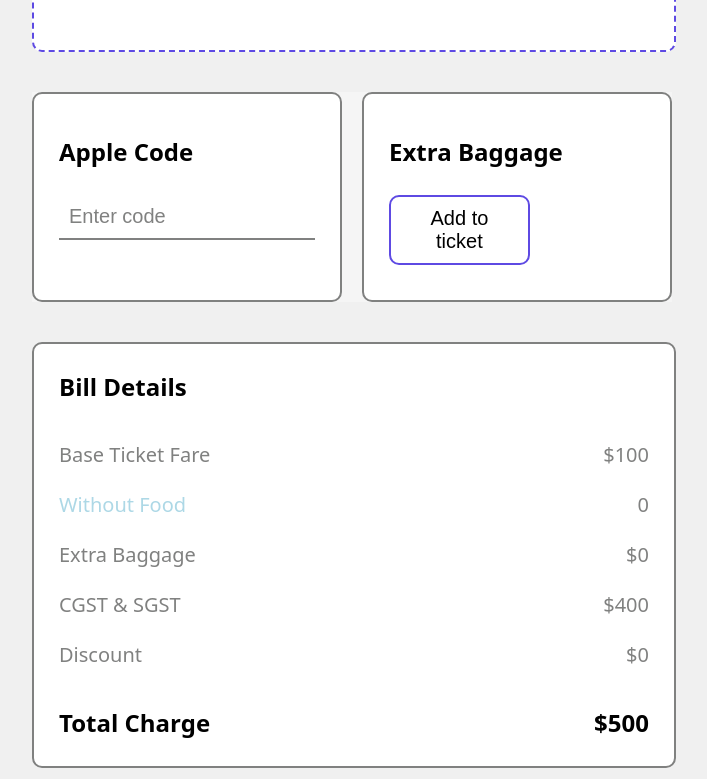
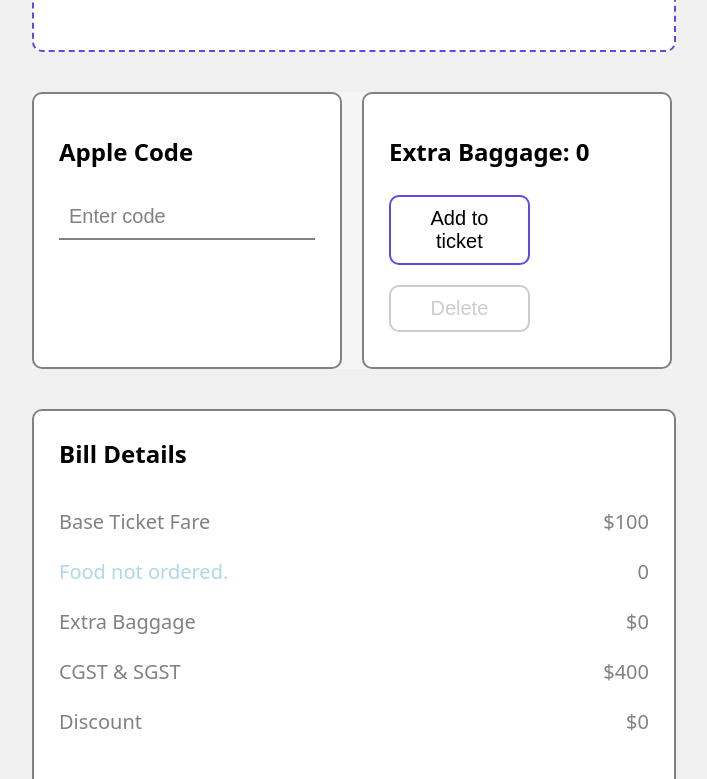
Before and after one commit to RiakhinEvgeniy/react-railway-tickets, a React (Vite) app in the folder railway-tickets/: page /review in a window 1280 px wide. Shown: the part 696-1475 px from the top of the page, without its empty margins (288-995 px from the left). Built offline with nearby package versions, Linux system fonts and the light colour scheme.

Commit message:
ADDED: a button to reduce the amount of baggage.

```diff
--- a/railway-tickets/src/components/apply/Apply.scss
+++ b/railway-tickets/src/components/apply/Apply.scss
@@ -1,7 +1,7 @@
 .apply-box {
   display: flex;
   justify-content: space-between;
-  background-color: #F5F5F5;
+  background-color: #f5f5f5;
 
   &__code-bag {
     display: flex;
@@ -47,5 +47,23 @@
       font-size: 20px;
       cursor: pointer;
     }
+
+    &__btn-delete {
+      margin: 10px 0px;
+      color: black;
+      background-color: inherit;
+      border: 2px solid #e35e5e;
+      border-radius: 10px;
+      width: 55%;
+      padding: 10px 25px;
+      font-size: 20px;
+      cursor: pointer;
+
+      &:disabled {
+        border: 2px solid #cccccc;
+        color: #cccccc;
+        cursor: not-allowed;
+      }
+    }
   }
 }
--- a/railway-tickets/src/components/apply/Apply.tsx
+++ b/railway-tickets/src/components/apply/Apply.tsx
@@ -1,13 +1,17 @@
 import { useDispatch, useSelector } from 'react-redux';
 import type { AppDispatch, RootState } from '../../redux/store';
-import { addBaggage, type Baggage } from '../../redux/baggageSlice';
+import {
+  addBaggage,
+  cancelBaggage,
+  type Baggage,
+} from '../../redux/baggageSlice';
 import { isApplyCode } from '../../util/discountUtil';
 import {
   clearPromo,
   saveCurrentPromo,
   setPromoCode,
 } from '../../redux/promoSlice';
-import { addAmount } from '../../redux/generalCounter';
+import { addAmount, decreaseAmountBaggage } from '../../redux/generalCounter';
 import './Apply.scss';
 
 function Apply() {
@@ -33,13 +37,24 @@ function Apply() {
 
   function addBaggageToTicket() {
     const newBaggage: Baggage = {
-      priceOfBaggage: 240,
+      priceOfBaggage: 50,
       isAdded: true,
     };
 
     dispatch(addBaggage(newBaggage));
+
     if (amountBaggage >= 0) {
       dispatch(addAmount({ amountBaggage: amountBaggage + 1, amountFood }));
+    }
+  }
+
+  function decreaseAmountBaggageFromTicket() {
+    if (amountBaggage <= 0) return;
+    if (amountBaggage === 1) {
+      dispatch(decreaseAmountBaggage());
+      dispatch(cancelBaggage());
+    } else {
+      dispatch(decreaseAmountBaggage());
     }
   }
 
@@ -57,7 +72,7 @@ function Apply() {
         />
       </div>
       <div className="apply-box__code-bag">
-        <h2 className="apply-box__code-bag__title">Extra Baggage</h2>
+        <h2 className="apply-box__code-bag__title">{`Extra Baggage: ${amountBaggage}`}</h2>
         <button
           type="button"
           className="apply-box__code-bag__btn"
@@ -65,6 +80,14 @@ function Apply() {
         >
           Add to ticket
         </button>
+        <button
+          type="button"
+          className="apply-box__code-bag__btn-delete"
+          onClick={decreaseAmountBaggageFromTicket}
+          disabled={amountBaggage <= 0}
+        >
+          Delete
+        </button>
       </div>
     </div>
   );
--- a/railway-tickets/src/components/totalcard/TotalCard.tsx
+++ b/railway-tickets/src/components/totalcard/TotalCard.tsx
@@ -1,9 +1,11 @@
 import { useSelector } from 'react-redux';
 import './TotalCard.scss';
 import { selectTotalPriceDetails } from '../../redux/selectors/totalSelectors';
+import type { RootState } from '../../redux/store';
 
 function TotalCard() {
   const total = useSelector(selectTotalPriceDetails);
+  const amountBaggage = useSelector((state: RootState) => state.generalCounterData.amountBaggage);
 
   return (
     <div className="totalcard">
@@ -24,7 +26,7 @@ function TotalCard() {
               </span>
             ))
           ) : (
-            <span style={{ color: 'lightblue' }}>Without Food</span>
+            <span style={{ color: 'lightblue' }}>Food not ordered.</span>
           )}
         </div>
         <div className="totalcard__info__box-for-name">
@@ -40,7 +42,7 @@ function TotalCard() {
       </div>
       <div className="totalcard__info">
         <span>Extra Baggage</span>
-        <span>{`$${total.baggagePrice}`}</span>
+        <span>{`$${total.baggagePrice * amountBaggage}`}</span>
       </div>
       <div className="totalcard__info">
         <span>CGST & SGST</span>
--- a/railway-tickets/src/components/travellerdetails/TravellerDetails.tsx
+++ b/railway-tickets/src/components/travellerdetails/TravellerDetails.tsx
@@ -43,7 +43,7 @@ function TravellerDetails({ travellerInfo }: TravellerInfoProps) {
               <span key={i}>{nameOfDish}</span>
             ))
           ) : (
-            <span style={{ color: 'lightblue' }}>Without Food</span>
+            <span style={{ color: 'lightblue' }}>Food not ordered.</span>
           )}
         </div>
         <div>
--- a/railway-tickets/src/components/travellerdetails_success/TravellerDetailsSuccess.tsx
+++ b/railway-tickets/src/components/travellerdetails_success/TravellerDetailsSuccess.tsx
@@ -1,44 +1,44 @@
-import "./TravellerDetailsSuccess.scss";
+import { useSelector } from 'react-redux';
+import './TravellerDetailsSuccess.scss';
+import type { RootState } from '../../redux/store';
+import { selectTotalPriceDetails } from '../../redux/selectors/totalSelectors';
 
-interface TravellerInfo {
-  name: string;
-  extraBaggage?: number;
-  nameOfFood?: string;
-  extraFood?: number;
-  email: string;
-}
-
-interface TravellerInfoProps {
-  travellerInfo: TravellerInfo;
-}
-
-function TravellerDetailsSuccess({ travellerInfo }: TravellerInfoProps) {
-  const {
-    name,
-    email,
-    extraBaggage = 0,
-    nameOfFood = "Paneer Ticca Rice Bowl - Mini",
-    extraFood = 0,
-  } = travellerInfo;
+function TravellerDetailsSuccess() {
+  const passengerInfo = useSelector(
+    (state: RootState) => state.passengerData.passenger
+  );
+  const amountBaggage = useSelector(
+    (state: RootState) => state.generalCounterData.amountBaggage
+  );
+  const amountFood = useSelector(
+    (state: RootState) => state.generalCounterData.amountFood
+  );
+  const total = useSelector(selectTotalPriceDetails);
   return (
     <div className="travellersuc">
       <h2>Traveller Details</h2>
       <div className="travellersuc__info">
-        <span>{name}</span>
+        <span>{passengerInfo.fullName}</span>
       </div>
       <div className="travellersuc__info-ticket">
         <span>Booking Status : Confirmed (CNF)</span>
         <span>Seat/Coach no. : Class 2A & Tatkal Quota</span>
-        <span>{`Extra Baggage: ${extraBaggage}`}</span>
-        <span>{`${nameOfFood}: ${extraFood}`}</span>
+        <span>{`Extra Baggage: ${amountBaggage}`}</span>
+        {total.namesOfDish.length > 0 ? (
+          total.namesOfDish.map((nameOfDish, i) => (
+            <span key={i}>{`${nameOfDish}: ${amountFood}`}</span>
+          ))
+        ) : (
+          <span>Food not ordered.</span>
+        )}
       </div>
       <div className="travellersuc__info__email">
         <span>E-Tickets will be sent to:</span>
-        <span>{email}</span>
+        <span>{passengerInfo.email}</span>
       </div>
       <div className="travellersuc__total">
         <span className="travellersuc__total__text">Total Fare</span>
-        <span className="travellersuc__total__text">$1740</span>
+        <span className="travellersuc__total__text">{`$${total.total}`}</span>
       </div>
     </div>
   );
--- a/railway-tickets/src/pages/paymentpage/PaymentPage.tsx
+++ b/railway-tickets/src/pages/paymentpage/PaymentPage.tsx
@@ -13,9 +13,9 @@ import Footer from '../../components/footer/Footer';
 import Policy from '../../components/policy/Policy';
 import { useSelector } from 'react-redux';
 import type { RootState } from '../../redux/store';
-import './PaymentPage.scss';
 import { selectTotalPriceDetails } from '../../redux/selectors/totalSelectors';
 import { calculateAge } from '../../util/calculateAge';
+import './PaymentPage.scss';
 
 type Pay = 'credit' | 'paypal' | 'bitcoin';
 
@@ -109,8 +109,8 @@ function PaymentPage() {
               Discounts, offers and price concessions will be applied later
               during payment
             </span>
-            <SimpleButton className="blue" text="Book Now" />
-            <SimpleButton className="transparent" text="Cancel" />
+            <SimpleButton id='payment-booknow' className="blue" text="Book Now" />
+            <SimpleButton id='payment-cancel' className="transparent" text="Cancel" />
           </div>
         </div>
         <Policy />
--- a/railway-tickets/src/pages/reviewbookingpage/ReviewBookingPage.tsx
+++ b/railway-tickets/src/pages/reviewbookingpage/ReviewBookingPage.tsx
@@ -77,8 +77,8 @@ function ReviewBookingPage() {
             payment
           </span>
           <div className="review__wraper__btn">
-            <SimpleButton className="blue" text="Book Now" type="submit" />
-            <SimpleButton className="transparent" text="Cancel" />
+            <SimpleButton id='review-booknow' className="blue" text="Book Now" type="submit" />
+            <SimpleButton id='review-cancel' className="transparent" text="Cancel" />
           </div>
         </form>
         <Policy />
--- a/railway-tickets/src/redux/baggageSlice.ts
+++ b/railway-tickets/src/redux/baggageSlice.ts
@@ -6,7 +6,7 @@ export interface Baggage {
 }
 
 const initialState: Baggage = {
-  priceOfBaggage: 240,
+  priceOfBaggage: 0,
   isAdded: false,
 };
 
@@ -19,16 +19,12 @@ const baggageSlice = createSlice({
       state.priceOfBaggage = action.payload.priceOfBaggage;
     },
 
-    getPriceOfBaggage: (state) => {
-      return state;
+    cancelBaggage: (state) => {
+      state = initialState;
     },
-
-    cancelBaggage: (state) => {
-        state = initialState;
-    }
   },
 });
 
-export const { addBaggage, getPriceOfBaggage, cancelBaggage } = baggageSlice.actions;
+export const { addBaggage, cancelBaggage } = baggageSlice.actions;
 
 export default baggageSlice.reducer;
--- a/railway-tickets/src/redux/generalCounter.ts
+++ b/railway-tickets/src/redux/generalCounter.ts
@@ -19,8 +19,10 @@ const genegalCounter = createSlice({
       state.amountFood = action.payload.amountFood;
     },
 
-    getAmountFoodAndBaggage: (state) => {
-      return state;
+    decreaseAmountBaggage: (state) => {
+      if (state.amountBaggage > 0) {
+        state.amountBaggage -= 1;
+      }
     },
 
     clearGeneralCounter: (state) => {
@@ -30,6 +32,5 @@ const genegalCounter = createSlice({
   },
 });
 
-export const { addAmount, getAmountFoodAndBaggage, clearGeneralCounter } =
-  genegalCounter.actions;
+export const { addAmount, decreaseAmountBaggage, clearGeneralCounter } = genegalCounter.actions;
 export default genegalCounter.reducer;
```
Also changed, not shown: railway-tickets/src/components/Buttons/SimpleButton.tsx (+23 -8 lines), railway-tickets/src/pages/successpage/SuccessPage.tsx (+19 -13 lines), railway-tickets/src/redux/selectors/totalSelectors.ts (+6 -4 lines).
